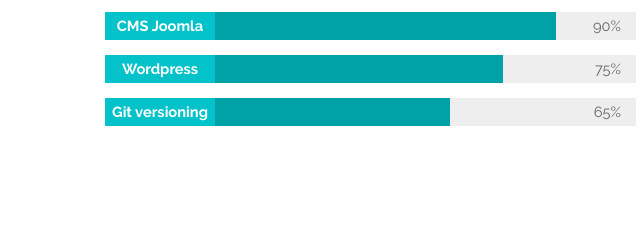
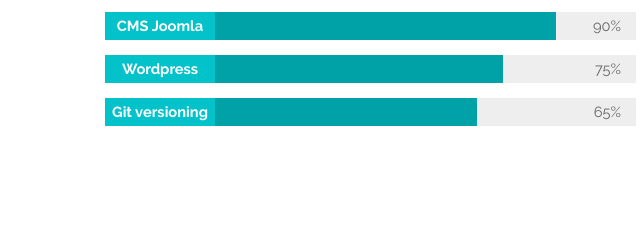
Before and after one commit to plurwanto/plurwanto.github.io, a plain HTML site: page index.html in a window 1280 px wide. Shown: the part 1804-2043 px from the top of the page, 535-1175 px from the left. Drawn offline with nearby package versions, Linux system fonts and the light colour scheme; a web font is replaced by a local one.

Commit message:
update bar chart Signed-off-by:purwanto <purwanto@B023246.mshome.net>

```diff
--- a/index.html
+++ b/index.html
@@ -234,7 +234,7 @@
                                 <span>75%</span>
                             </div>
                             <div class="bar flex">
-                                <div class="bar fill" style="width:65%">
+                                <div class="bar fill" style="width:70%">
                                     <div class="tag bold flex">Git versioning</div>
                                 </div>
                                 <span>65%</span>
```
